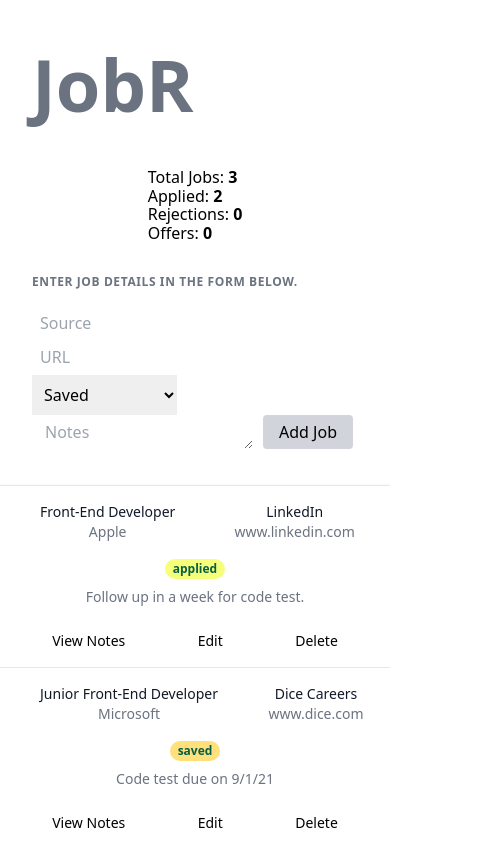
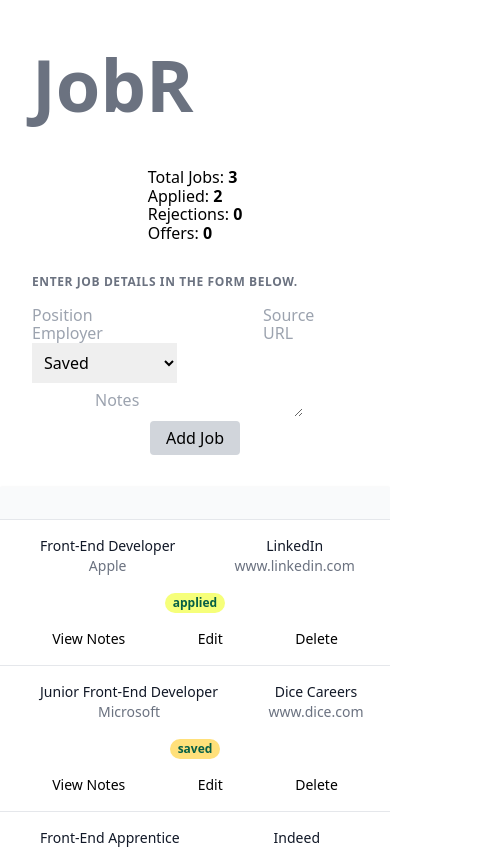
Before and after one commit to rscole87/job-search-app, a React (Create React App) app: page / in a window 390 px wide. Shown: the top 849 px of the page, 494 px wide, since content can reach past the window. Built offline with nearby package versions, Linux system fonts and the light colour scheme.

Commit message:
add responsive style for inputform and editing form

```diff
--- a/src/components/InputFormComponent.js
+++ b/src/components/InputFormComponent.js
@@ -48,18 +48,20 @@ const InputForm = (props) => {
   return (
     <>
       <p className="px-8 mb-4 text-xs font-bold text-gray-500 uppercase tracking-wider">Enter job details in the form below.</p>
-      <form action="" className="px-8 grid grid-cols-1 md:grid-cols-5">
-        <div>
-          <input type="text" value={position} placeholder="Position" className="p-2" onChange={(e) => setPosition(e.target.value)} />
-          <input type="text" value={employer} placeholder="Employer" className="p-2" onChange={(e) => setEmployer(e.target.value)} />
+      <form action="" className="px-8 flex flex-col md:grid md:grid-cols-5">
+        <div className="flex col-span-2">
+          <div className="flex-1">
+            <input type="text" value={position} placeholder="Position" className="md:p-2" onChange={(e) => setPosition(e.target.value)} />
+            <input type="text" value={employer} placeholder="Employer" className="md:p-2" onChange={(e) => setEmployer(e.target.value)} />
+          </div>
+
+          <div className="flex-shrink">
+            <input type="text" value={jobSource} placeholder="Source" className="md:p-2" onChange={(e) => setJobSource(e.target.value)} />
+            <input type="text" value={url} placeholder="URL" className="md:p-2" onChange={(e) => setUrl(e.target.value)} />
+          </div>
         </div>
 
-        <div>
-          <input type="text" value={jobSource} placeholder="Source" className="p-2" onChange={(e) => setJobSource(e.target.value)} />
-          <input type="text" value={url} placeholder="URL" className="p-2" onChange={(e) => setUrl(e.target.value)} />
-        </div>
-
-        <div>
+        <div className="flex">
           <select
             name="status"
             id="status"
@@ -104,9 +106,9 @@ const InputForm = (props) => {
           </select>
         </div>
 
-        <div className="col-span-2 flex justify-around">
+        <div className="col-span-2 flex flex-col text-center md:flex-row justify-around">
           <div>
-            <textarea type="text" placeholder="Notes" className="p-2" rows="1" value={notes} onChange={(e) => setNotes(e.target.value)} />
+            <textarea type="text" placeholder="Notes" className="p-2 mx-auto" rows="1" value={notes} onChange={(e) => setNotes(e.target.value)} />
           </div>
 
           <div>
--- a/src/components/JobItemComponent.js
+++ b/src/components/JobItemComponent.js
@@ -11,7 +11,7 @@ const JobItem = (props) => {
   const [rejected, setRejected] = useState(props.job.rejected);
   const [offer, setOffer] = useState(props.job.offer);
   const [notes, setNotes] = useState(props.job.notes);
-  const [notesCollapsed, setNotesCollapsed] = useState(true);
+  const [notesCollapsed, setNotesCollapsed] = useState(window.innerWidth <= 575 ? true : false);
   const [editing, setEditing] = useState(false);
   const jobItemKey = props.job.key;
 
@@ -103,8 +103,8 @@ const JobItem = (props) => {
 
   const toggleNotesCollapse = () => {
     setNotesCollapsed(!notesCollapsed);
-    console.log(notesCollapsed)
-    console.log(window.innerWidth)
+    console.log(notesCollapsed);
+    console.log(window.innerWidth);
   };
 
   if (!editing) {
@@ -136,13 +136,13 @@ const JobItem = (props) => {
           <span className={`px-2 inline-flex text-xs leading-5 font-semibold rounded-full text-green-800 ${status.toLowerCase() === "saved" ? "saved-job" : status.toLowerCase() === "applied" ? "applied-job" : status.toLowerCase() === "first-interview" ? "first-interview" : status.toLowerCase() === "second-interview" ? "second-interview" : "third-plus-interview"}`}>{status}</span>
         </div>
 
-        <div className="md:flex-none">
-          <div className={`px-3 py-2 mx-auto md:px-6 md:py-4 whitespace-normal text-sm text-gray-500 flex-grow md:flex-1 max-w-xs ${notesCollapsed && window.innerWidth <= 575 ? "hidden" : "block"}}`}>{notes}</div>
+        <div className={`${notesCollapsed ? "hidden" : "block"} md:flex-none`}>
+          <div className={`px-3 py-2 mx-auto md:px-6 md:py-4 whitespace-normal text-sm text-gray-500 flex-grow md:flex-1 max-w-xs }`}>{notes}</div>
         </div>
 
         <div className="px-6 py-4 whitespace-nowrap text-right text-sm font-medium md:flex-grow flex justify-around md:justify-end">
           <button className="block md:hidden" onClick={() => toggleNotesCollapse()}>
-            View Notes
+            {notesCollapsed ? "View" : "Hide"} Notes
           </button>
 
           <div>
@@ -161,15 +161,17 @@ const JobItem = (props) => {
     );
   } else {
     return (
-      <form action="" className="px-8 grid grid-cols-1 md:grid-cols-5">
-        <div className="text-center">
-          <input type="text" value={position} placeholder="Position" className="p-2" onChange={(e) => setPosition(e.target.value)} />
-          <input type="text" value={employer} placeholder="Employer" className="p-2" onChange={(e) => setEmployer(e.target.value)} />
-        </div>
+      <form action="" className="text-sm px-8 flex flex-col md:text-md md:grid md:grid-cols-5">
+        <div className="flex pt-2 md:pt-0">
+          <div className="text-center">
+            <input type="text" value={position} placeholder="Position" className="text-center" onChange={(e) => setPosition(e.target.value)} />
+            <input type="text" value={employer} placeholder="Employer" className="text-center" onChange={(e) => setEmployer(e.target.value)} />
+          </div>
 
-        <div className="text-center">
-          <input type="text" value={jobSource} placeholder="Source" className="p-2" onChange={(e) => setJobSource(e.target.value)} />
-          <input type="text" value={url} placeholder="URL" className="p-2" onChange={(e) => setUrl(e.target.value)} />
+          <div className="text-center">
+            <input type="text" value={jobSource} placeholder="Source" className="text-center" onChange={(e) => setJobSource(e.target.value)} />
+            <input type="text" value={url} placeholder="URL" className="text-center" onChange={(e) => setUrl(e.target.value)} />
+          </div>
         </div>
 
         <div className="text-center">
@@ -204,11 +206,14 @@ const JobItem = (props) => {
           </select>
         </div>
 
+        <div className="text-center">
+          <textarea type="text" placeholder="Notes" value={notes} className="p-2" rows="1" onChange={(e) => setNotes(e.target.value)} />
+        </div>
+
         <div className="col-span-2 flex justify-around">
-          <textarea type="text" placeholder="Notes" value={notes} className="p-2" rows="1" onChange={(e) => setNotes(e.target.value)} />
           <button
             type="submit"
-            className="bg-green-200 py-2 px-4 rounded"
+            className="bg-green-200 py-2 px-4 rounded mb-3"
             onClick={(e) => {
               e.preventDefault();
               checkAppliedStatus();
--- a/src/components/JobListAreaComponent.js
+++ b/src/components/JobListAreaComponent.js
@@ -14,18 +14,18 @@ const JobListArea = (props) => {
           <div className="py-2 align-middle inline-block min-w-full sm:px-6 lg:px-8">
             <div className="shadow overflow-hidden border-b border-gray-200 sm:rounded-lg">
               <div className="min-w-full divide-y divide-gray-200">
-                <div className="bg-gray-50 hidden md:block">
-                  <div className="flex ">
-                    <div className="px-6 py-3 flex-1 text-left text-xs font-bold text-gray-500 uppercase tracking-wider text-center">
+                <div className="bg-gray-50 ">
+                  <div className="flex">
+                    <div className="px-6 py-3 flex-1 text-left text-xs font-bold text-gray-500 uppercase tracking-wider text-center hidden md:block">
                       Position
                     </div>
-                    <div className="px-6 py-3 flex-1 text-left text-xs font-bold text-gray-500 uppercase tracking-wider text-center">
+                    <div className="px-6 py-3 flex-1 text-left text-xs font-bold text-gray-500 uppercase tracking-wider text-center hidden md:block">
                       Source
                     </div>
-                    <div className="px-6 py-3 flex-1 text-left text-xs font-bold text-gray-500 uppercase tracking-wider text-center">
+                    <div className="px-6 py-3 flex-1 text-left text-xs font-bold text-gray-500 uppercase tracking-wider text-center hidden md:block">
                       Status
                     </div>
-                    <div className="px-6 py-3 flex-1 text-left text-xs font-bold text-gray-500 uppercase tracking-wider text-center">
+                    <div className="px-6 py-3 flex-1 text-left text-xs font-bold text-gray-500 uppercase tracking-wider text-center hidden md:block">
                       Notes
                     </div>
                     <div className="px-6 py-4 whitespace-nowrap text-sm text-gray-500 flex-1"></div>
```
